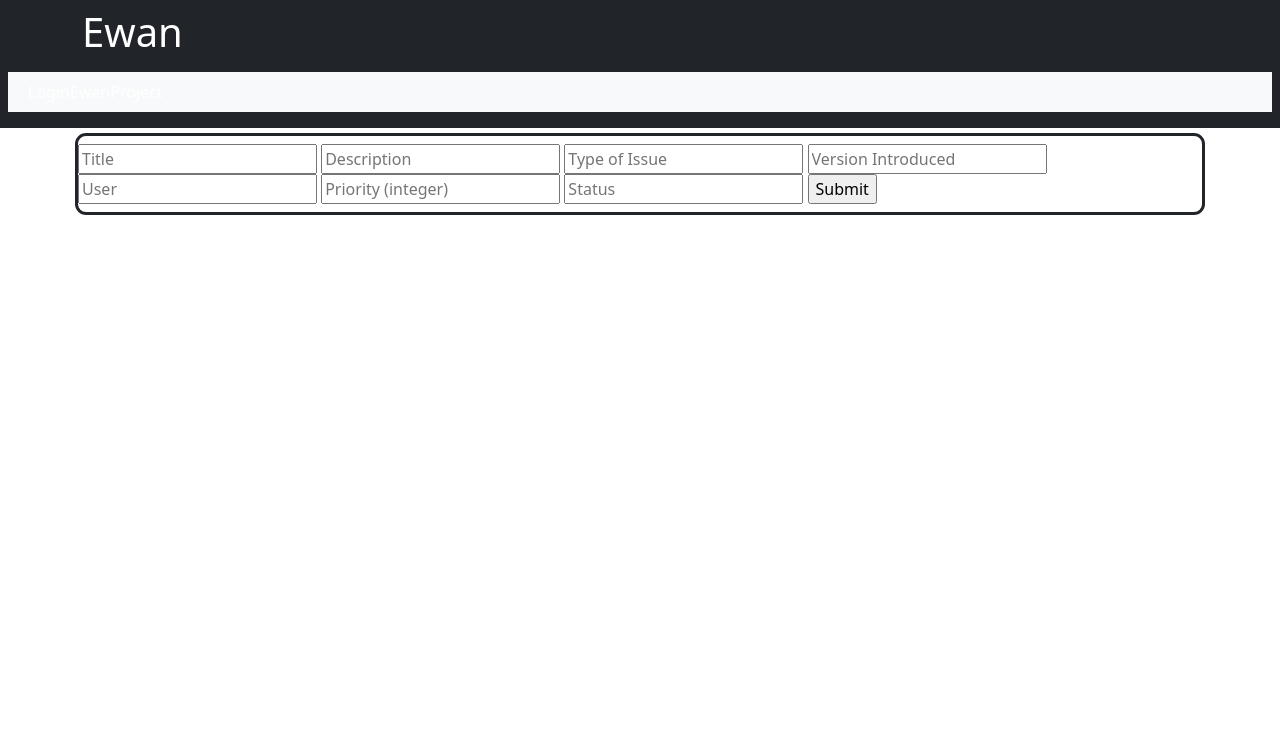
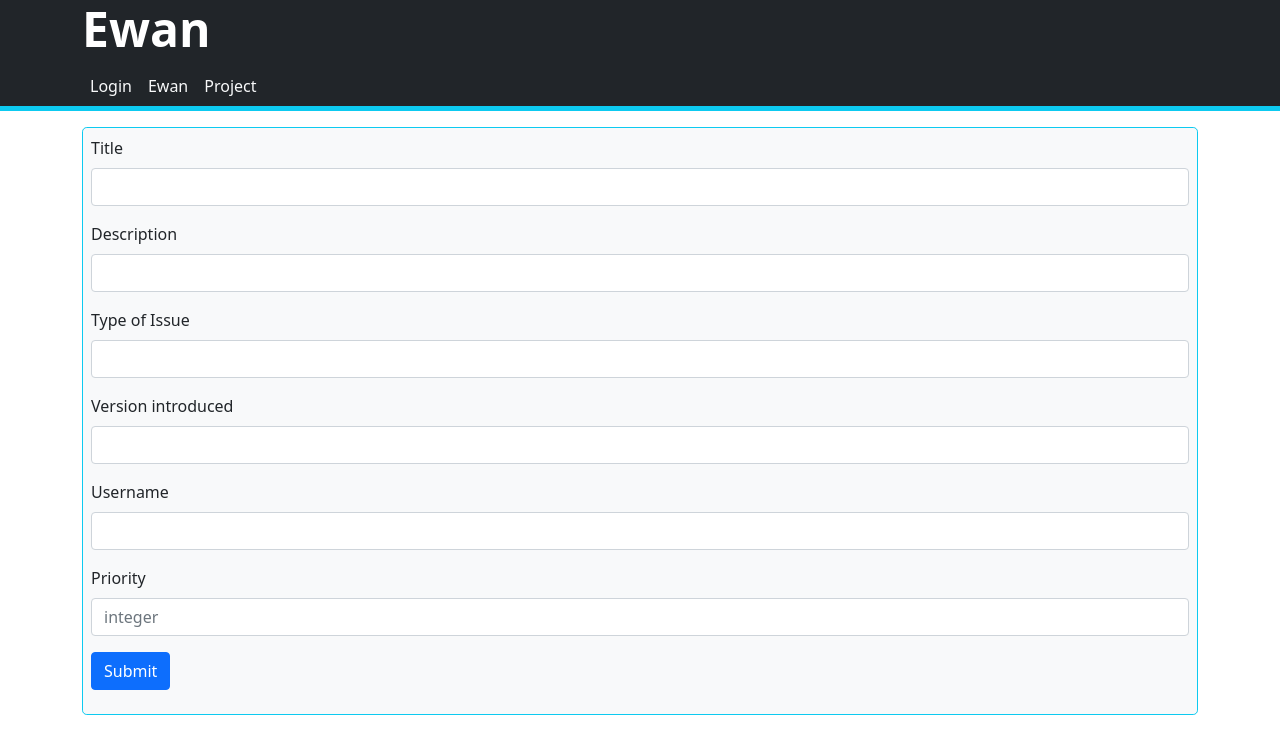
Before and after one commit to EwanJRobertson/SET09103-Coursework, a Flask app: page /user/Ewan/1?action=new in a window 1280 px wide. Shown: the top 754 px of the page. Run offline with Flask 2, Linux system fonts and the light colour scheme; a user stored in the database is signed in; data comes from the database, SQL or seed files in the repository; some libraries are stand-ins or nearby versions.

Commit message:
Add files via upload

```diff
--- a/issue_tracker.py
+++ b/issue_tracker.py
@@ -159,12 +159,10 @@ def project(username, project_id):
             version_introduced = request.form['version_introduced']
             assigned_user = request.form['username']
             priority_level = request.form['priority_level']
-            status = request.form['status']
-            db_operations.new_issue(project_id, title, description, type_of_issue, version_introduced, assigned_user, priority_level, status)
+            db_operations.new_issue(project_id, title, description, type_of_issue, version_introduced, assigned_user, priority_level)
             return redirect(url_for('project', username = username, project_id = project_id))
 
     elif request.method == 'PATCH':
-        db_operations.edit_project(project_id, title, version)
         return redirect(url_for('project', username = username, project_id = project_id))
 
     else:
--- a/templates/item.html
+++ b/templates/item.html
@@ -17,60 +17,95 @@
 
 <body class="">
 
-    <header class="bg-dark text-white p-2">
+    <header class="bg-dark">
       <div class="container">
-        <h1>{{ username }}</h1>
+        <h1 class="display-5 fw-bold text-white">{{ username }}</h1>
       </div>
-      <nav class="navbar navbar-default">
-        <div class="container-fluid bg-light">
-          <ul class="nav navbar-nav list-group list-group-horizontal p-2">
-            <li><a href="{{ url_for('login') }}" class="link">Login</a></li>
-            <li><a href="{{ url_for('user', username = username) }}" class="link">{{ username }}</a></li>
+      <nav class="navbar navbar-default border-bottom border-5 border-info text-light">
+        <div class="container">
+          <ul class="nav navbar-nav list-group list-group-horizontal">
+            <li class="px-2"><a href="{{ url_for('login') }}" class="link">Login</a></li>
+            <li class="px-2"><a href="{{ url_for('user', username = username) }}" class="link">{{ username }}</a></li>
             {% if type == 'issue' %}
-            <li class="active"><a href="{{ url_for('project', username = username, project_id = project_id) }}" class="link">Project</a></li>
+            <li class="px-2 active"><a href="{{ url_for('project', username = username, project_id = project_id) }}" class="link">Project</a></li>
             {% endif %}
           </ul>
         </div>
       </nav>
     </header>
 
-    <main class="container p-2">
+    <main class="container py-3">
 
-      {% if type == 'issue' and action == 'view' %}
-      <div class="pb-3">
-        <a class="btn btn-outline-primary mx-4"
-                  href="{{ url_for('project', username = username, project_id = project_id, issue_id = record.issue_id, action = 'edit') }}">Edit Issue</a>
-      </div>
-      {% endif %}
-
-      <div class="py-2" style="outline-style:solid; border-radius:0.5pc;">
+      <div class="bg-light border border-1 border-info rounded-3 p-2">
         {% if type == 'project' %}
 
           {% if action == 'edit' %}
+          <form method="PATCH" action="{{ url_for('project', username = username, project_id = record.project_id) }}">
+            <div class="mb-3">
+              <label for="id" class="form-label">ID:</label>
+              <div class="input-group">
+                <div class="input-group-text">#</div>
+                <input type="text" class="form-control" readonly id="id" name="id" value="{{ record.project_id }}"></input>
+              </div>
+            </div>
 
-          <form method="PATCH" action="{{ url_for('project', username = username, project_id = record.project_id) }}">
-            ID: #<input type="text" readonly>{{ record.project_id }}</input>
-            <input name="title" type="text">{{ record.title }}</input>
-            <input name="version" type="text">{{ record.version }}</input>
-            <input type="submit">
+            <div class="mb-3">
+              <label for="title" class="form-label">Title</label>
+              <input type="text" class="form-control" id="title" name="title" value="{{ record.title }}"></input>
+            </div>
+
+            <div class="mb-3">
+              <label for="version" class="form-label">Version</label>
+              <input type="text" class="form-control" id="version" name="version" value="{{ record.version }}"></input>
+            </div>
+
+            <button type="submit" class="btn btn-primary mb-3">Submit</button>
           </form>
 
           {% elif action == 'assign' %}
 
           <form method="POST" action="{{ url_for('project', username = username, project_id = info.project_id, action = 'assign') }}">
-	          <p>ID: #{{ info.project_id }}</p>
-  	        <p>{{ info.title }}</p>
-	          <p>{{ info.version }}</p>
-  	        <input type="text" name="username"></input>
-	          <input type="submit"></input>
+            <div class="mb-3">
+              <label for="id" class="form-label">ID:</label>
+              <div class="input-group">
+                <div class="input-group-text">#</div>
+                <input type="text" class="form-control" readonly id="id" name="id" value="{{ record.project_id }}"></input>
+              </div>
+            </div>
+
+            <div class="mb-3">
+              <label for="title" class="form-label">Title</label>
+              <input type="text" class="form-control" readonly id="title" name="title" value="{{ record.title }}"></input>
+            </div>
+
+            <div class="mb-3">
+              <label for="version" class="form-label">Version</label>
+              <input type="text" class="form-control" readonly id="version" name="version" value="{{ record.version }}"></input>
+            </div>
+
+            <div class="mb-3">
+              <label for="username" class="form-label">Username</label>
+              <input type="text" class="form-control" id="username" name="username"></input>
+            </div>
+
+            <button type="submit" class="btn btn-primary mb-3">Submit</button>
           </form>
 
     	    {% else %}
 
           <form method="POST" action="{{ url_for('projects', username = username) }}">
-            <input name="title" type="text" placeholder="Title">
-            <input name="version" type="text" placeholder="Version">
-            <input type="submit">
+            <div class="mb-3">
+              <label for="title" class="form-label">Title</label>
+              <input type="text" class="form-control" id="title" name="title"></input>
+            </div>
+
+            <div class="mb-3">
+              <label for="version" class="form-label">Version</label>
+              <input type="text" class="form-control" id="version" name="version"></input>
+            </div>
+
+            <button type="submit" class="btn btn-primary mb-3">Submit</button>
+
           </form>
 
           {% endif %}
@@ -78,52 +113,112 @@
 	      {% else %}
 
           {% if action == 'view' %}
-
-          <h3>{{ record.title }}</h3>
-          ID: #{{ record.issue_id }}
-          {{ record.description }}
-          {{ record.type_of_issue }}
-          {{ record.date_last_updated }}
-          {{ record.version_introduced }}
-          {{ record.username }}
-          {{ record.priority_level }}
-          {{ record.status }}
+          <ul  class="list-group list-group-flush">
+            <li class="list-group-item display-6 fw-bold">{{ record.title }}</li>
+            <li class="list-group-item">ID: #{{ record.issue_id }}</li>
+            <li class="list-group-item">{{ record.description }}</li>
+            <li class="list-group-item">{{ record.type_of_issue }}</li>
+            <li class="list-group-item">{{ record.date_last_updated }}</li>
+            <li class="list-group-item">{{ record.version_introduced }}</li>
+            <li class="list-group-item">{{ record.username }}</li>
+            <li class="list-group-item">{{ record.priority_level }}</li>
+            <li class="list-group-item">{{ record.status }}</li>
+          </ul>
 
           {% elif action == 'edit' %}
 
           <form method="PATCH" action="{{ url_for('issue', username = username, project_id = record.project_id, issue_id = record.issue_id) }}">
-            ID #<input type="text" readonly>{{ record.issue_id }}</input>
-            <input name="title" type="text">{{ record.title }}</input>
-            <input name="description" type="text">{{ record.description }}</input>
-            <input name="type_of_issue" type="text">{{ record.type_of_issue }}</input>
-            <input name="version_introduced" type="text">{{ record.version_introduced }}</input>
-            <input name="username" type="text">{{ record.username }}</input>
-            <input name="priority_level" type="text">{{ record.priority_level }}</input>
-            <select name="status">
+            <div class="mb-3">
+              <label for="id" class="form-label">ID:</label>
+              <div class="input-group">
+                <div class="input-group-text">#</div>
+                <input type="text" class="form-control" readonly id="id" name="id" value="{{ record.issue_id }}"></input>
+              </div>
+            </div>
+
+            <div class="mb-3">
+              <label for="title" class="form-label">Title</label>
+              <input type="text" class="form-control" id="title" name="title" value="{{ record.title }}"></input>
+            </div>
+
+            <div class="mb-3">
+              <label for="description" class="form-label">Description</label>
+              <input type="text" class="form-control" id="description" name="description" value="{{ record.description }}"></input>
+            </div>
+
+            <div class="mb-3">
+              <label for="type_of_issue" class="form-label">Type of Issue</label>
+              <input type="text" class="form-control" id="type_of_issue" name="type_of_issue" value="{{ record.type_of_issue }}"></input>
+            </div>
+
+            <div class="mb-3">
+              <label for="version_introduced" class="form-label">Version introduced</label>
+              <input type="text" class="form-control" id="version_introduced" name="version_introduced" value="{{ record.version_introduced }}"></input>
+            </div>
+
+            <div class="mb-3">
+              <label for="username" class="form-label">Username</label>
+              <input type="text" class="form-control" id="username" name="username" value="{{ record.username }}"></input>
+            </div>
+
+            <div class="mb-3">
+              <label for="priority_level" class="form-label">Priority</label>
+              <input type="text" class="form-control" id="priority_level" name="priority_level" placeholder="integer" value="{{ record.priority_level }}"></input>
+            </div>
+
+            <div class="mb-3">
+              <label for="status" class="form-label">Status</label>
+
+              <select class="form-select" name="status" id="status" value="{{ record.status }}">
                 <option value="backlog">Backlog</option>
                 <option value="to do">To Do</option>
                 <option value="in progress">In Progress</option>
                 <option value="in review">In Review</option>
                 <option value="done">Done</option>
               </select>
-            <input type="submit">
+            </div>
+
+            <button type="submit" class="btn btn-primary mb-3">Submit</button>
           </form>
 
           {% else %}
 
           <form method="POST" action="{{ url_for('project', username = username, project_id = project_id) }}">
-            <input name="title" type="text" placeholder="Title"></input>
-            <input name="description" type="text" placeholder="Description">
-            <input name="type_of_issue" type="text" placeholder="Type of Issue">
-            <input name="version_introduced" type="text" placeholder="Version Introduced">
-            <input name="username" type="text" placeholder="User">
-            <input name="priority_level" type="text" placeholder="Priority (integer)">
-            <input name="status" type="text" placeholder="Status">
-            <input type="submit">
+
+            <div class="mb-3">
+              <label for="title" class="form-label">Title</label>
+              <input type="text" class="form-control" id="title"></input>
+            </div>
+
+            <div class="mb-3">
+              <label for="description" class="form-label">Description</label>
+              <input type="text" class="form-control" id="description"></input>
+            </div>
+
+            <div class="mb-3">
+              <label for="type_of_issue" class="form-label">Type of Issue</label>
+              <input type="text" class="form-control" id="type_of_issue"></input>
+            </div>
+
+            <div class="mb-3">
+              <label for="version_introduced" class="form-label">Version introduced</label>
+              <input type="text" class="form-control" id="version_introduced"></input>
+            </div>
+
+            <div class="mb-3">
+              <label for="username" class="form-label">Username</label>
+              <input type="text" class="form-control" id="username"></input>
+            </div>
+
+            <div class="mb-3">
+              <label for="priority_level" class="form-label">Priority</label>
+              <input type="text" class="form-control" id="priority_level" placeholder="integer"></input>
+            </div>
+
+            <button type="submit" class="btn btn-primary mb-3">Submit</button>
           </form>
 
 	  {% endif %}
-
 	{% endif %}
       </div>
 
```
Lines whose indentation alone changed are shown as unchanged.
